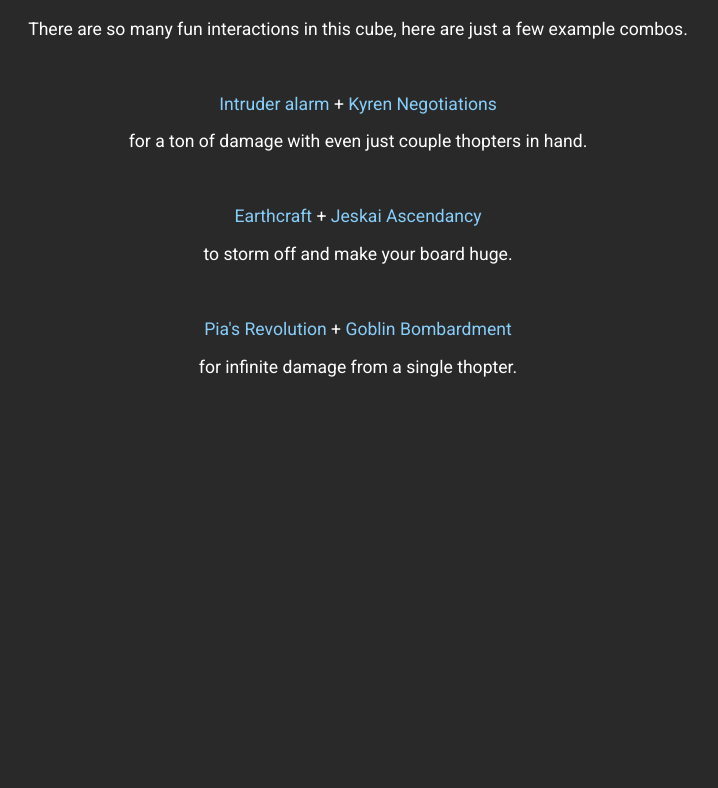
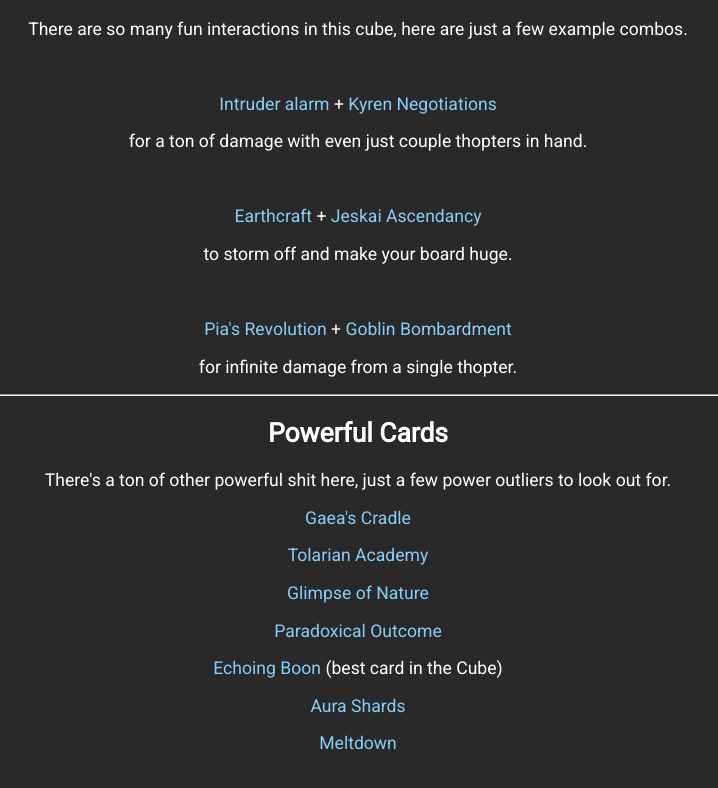
Before and after one commit to ryyyyan-taylor/thopter-cube, a plain HTML site: page index.html in a window 1280 px wide. Shown: the part 2016-2804 px from the top of the page, without its empty margins (282-1000 px from the left). Before the commit the page ends 2410 px from the top, so only its background shows below. Drawn offline with Linux system fonts and the light colour scheme.

Commit message:
minor updates

```diff
--- a/assets/css/main.css
+++ b/assets/css/main.css
@@ -1,3 +1,8 @@
+html {
+    height: auto !important;
+    padding-bottom: 100px !important;
+}
+
 body {
   background-color: rgb(41, 41, 41);
   color: white;
@@ -100,8 +105,8 @@ ul {
 
 /* Hamburger button */
 .hamburger-button {
-  width: 50px;
-  height: 50px;
+  width: 15vw;
+  height: 15vw;
   background-color: #666666;
   border: none;
   border-radius: 50%;
--- a/index.html
+++ b/index.html
@@ -33,7 +33,8 @@
 
     <section id="play"></section>
     <h2>Playing the Cube</h2>
-    <p>This is a standard 360 card, 8 player cube. 40 card decks, anything you don't use is your sideboard, etc., etc.</p>
+    <p>This is a standard 360 card, 8 player cube. 40 card decks, anything you don't use is your sideboard, etc., etc.
+    </p>
 
     <h3>Kill Counts</h3>
     <p>At the end of each game, the winning player takes one Ornithopter that was involved in that kill, and adds a
@@ -74,7 +75,7 @@
             <ul>
                 <li>Recursion</li>
                 <li>Removal</li>
-                <li>Buffs</li>
+                <li>Buff Spells</li>
             </ul>
         </div>
         <div class="column-2">
@@ -84,8 +85,8 @@
                         data-image="https://cards.scryfall.io/normal/front/4/e/4e50ee7c-f2a2-4d49-a1cc-8233fd8dd0c5.jpg?1562143349">Second
                         Sunrise</span></li>
                 <li><span class="hover-text"
-                        data-image="https://cards.scryfall.io/normal/front/7/9/799ed076-4724-47bb-94a0-11b42a9826eb.jpg?1562555850">Faith's
-                        Reward</span></li>
+                        data-image="https://cards.scryfall.io/normal/front/7/f/7fc32f1d-dee7-4f71-a652-26a006e6020a.jpg?1576383976">Sigarda's
+                        Aid</span></li>
                 <li><span class="hover-text"
                         data-image="https://cards.scryfall.io/normal/front/d/9/d9713032-2956-4564-b5f5-2dd16245a4e6.jpg?1572489608">All
                         That Glitters</span></li>
@@ -112,10 +113,12 @@
                         data-image="https://cards.scryfall.io/normal/front/4/e/4e09a443-0a00-458a-b351-8cb188e9218c.jpg?1562636784">Retract</span>
                 </li>
                 <li><span class="hover-text"
-                        data-image="https://cards.scryfall.io/normal/front/7/e/7e55f653-0952-4713-8d43-ca50acff9e3b.jpg?1562596870">Intruder Alarm</span>
+                        data-image="https://cards.scryfall.io/normal/front/7/e/7e55f653-0952-4713-8d43-ca50acff9e3b.jpg?1562596870">Intruder
+                        Alarm</span>
                 </li>
                 <li><span class="hover-text"
-                        data-image="https://cards.scryfall.io/normal/front/8/3/83240eaa-edb4-4bd3-b193-29470cf46828.jpg?1675201601">Force of Will</span>
+                        data-image="https://cards.scryfall.io/normal/front/8/3/83240eaa-edb4-4bd3-b193-29470cf46828.jpg?1675201601">Force
+                        of Will</span>
                 </li>
             </ul>
         </div>
@@ -136,13 +139,16 @@
             <h4>Notable Cards</h4>
             <ul>
                 <li><span class="hover-text"
-                        data-image="https://cards.scryfall.io/normal/front/0/a/0a4ce4a1-65e3-4b40-be35-8fc55a968ec8.jpg?1562700939">Ad Nauseam</span>
+                        data-image="https://cards.scryfall.io/normal/front/0/a/0a4ce4a1-65e3-4b40-be35-8fc55a968ec8.jpg?1562700939">Ad
+                        Nauseam</span>
                 </li>
                 <li><span class="hover-text"
-                        data-image="https://cards.scryfall.io/normal/front/6/d/6d3e3c3a-d351-4d91-8884-312d4b6f540d.jpg?1562917904">Yawgmoth's Will</span>
+                        data-image="https://cards.scryfall.io/normal/front/6/d/6d3e3c3a-d351-4d91-8884-312d4b6f540d.jpg?1562917904">Yawgmoth's
+                        Will</span>
                 </li>
                 <li><span class="hover-text"
-                        data-image="https://cards.scryfall.io/normal/front/3/c/3ca11057-e50a-4817-924a-5bb504d0780f.jpg?1593091873">Bile Blight</span>
+                        data-image="https://cards.scryfall.io/normal/front/3/c/3ca11057-e50a-4817-924a-5bb504d0780f.jpg?1593091873">Bile
+                        Blight</span>
                 </li>
             </ul>
         </div>
@@ -163,13 +169,16 @@
             <h4>Notable Cards</h4>
             <ul>
                 <li><span class="hover-text"
-                        data-image="https://cards.scryfall.io/normal/front/1/7/179e954f-1d90-4ef4-b800-25845cc338e2.jpg?1562052788">Goblin Bombardment</span>
+                        data-image="https://cards.scryfall.io/normal/front/1/7/179e954f-1d90-4ef4-b800-25845cc338e2.jpg?1562052788">Goblin
+                        Bombardment</span>
                 </li>
                 <li><span class="hover-text"
-                        data-image="https://cards.scryfall.io/normal/front/4/b/4b8f32e2-5dc8-4f1b-8a69-d3ae06378ed8.jpg?1587844608">Experimental Frenzy</span>
+                        data-image="https://cards.scryfall.io/normal/front/4/b/4b8f32e2-5dc8-4f1b-8a69-d3ae06378ed8.jpg?1587844608">Experimental
+                        Frenzy</span>
                 </li>
                 <li><span class="hover-text"
-                        data-image="https://cards.scryfall.io/normal/front/c/d/cda40e31-ba99-4565-ad92-7c687ff44bd9.jpg?1561959212">Daretti, Scrap Savant</span>
+                        data-image="https://cards.scryfall.io/normal/front/c/d/cda40e31-ba99-4565-ad92-7c687ff44bd9.jpg?1561959212">Daretti,
+                        Scrap Savant</span>
                 </li>
             </ul>
         </div>
@@ -190,7 +199,8 @@
             <h4>Notable Cards</h4>
             <ul>
                 <li><span class="hover-text"
-                        data-image="https://cards.scryfall.io/normal/front/4/d/4da5a18d-b5d2-4c38-ae04-164f3e1adc6b.jpg?1630616798">Scale Up</span>
+                        data-image="https://cards.scryfall.io/normal/front/4/d/4da5a18d-b5d2-4c38-ae04-164f3e1adc6b.jpg?1630616798">Scale
+                        Up</span>
                 </li>
                 <li><span class="hover-text"
                         data-image="https://cards.scryfall.io/normal/front/6/2/62bc9bff-89bd-4454-a876-53822cf48546.jpg?1576382971">Berserk</span>
@@ -211,10 +221,12 @@
 
     <p>
         <span class="hover-text"
-            data-image="https://cards.scryfall.io/normal/front/7/e/7e55f653-0952-4713-8d43-ca50acff9e3b.jpg?1562596870">Intruder alarm</span>
-            +
+            data-image="https://cards.scryfall.io/normal/front/7/e/7e55f653-0952-4713-8d43-ca50acff9e3b.jpg?1562596870">Intruder
+            alarm</span>
+        +
         <span class="hover-text"
-            data-image="https://cards.scryfall.io/normal/front/0/c/0c263a17-bbc2-433e-93f8-72e57b818322.jpg?1562378967">Kyren Negotiations</span>
+            data-image="https://cards.scryfall.io/normal/front/0/c/0c263a17-bbc2-433e-93f8-72e57b818322.jpg?1562378967">Kyren
+            Negotiations</span>
     </p>
     <p>for a ton of damage with even just couple thopters in hand.</p>
     <br>
@@ -222,22 +234,52 @@
     <p>
         <span class="hover-text"
             data-image="https://cards.scryfall.io/normal/front/9/d/9dda7531-82a1-4f49-8858-601ddbc6e2bc.jpg?1587857352">Earthcraft</span>
-            +
+        +
         <span class="hover-text"
-            data-image="https://cards.scryfall.io/normal/front/c/a/ca9c2522-5606-4bbd-863d-f0ab0a612b4e.jpg?1562793510">Jeskai Ascendancy</span>
+            data-image="https://cards.scryfall.io/normal/front/c/a/ca9c2522-5606-4bbd-863d-f0ab0a612b4e.jpg?1562793510">Jeskai
+            Ascendancy</span>
     </p>
     <p>to storm off and make your board huge.</p>
     <br>
 
     <p>
         <span class="hover-text"
-            data-image="https://cards.scryfall.io/normal/front/5/1/51da6ff6-4d81-488e-83ff-8758f6c7bb9f.jpg?1576381857">Pia's Revolution</span>
-            +
+            data-image="https://cards.scryfall.io/normal/front/5/1/51da6ff6-4d81-488e-83ff-8758f6c7bb9f.jpg?1576381857">Pia's
+            Revolution</span>
+        +
         <span class="hover-text"
-            data-image="https://cards.scryfall.io/normal/front/1/7/179e954f-1d90-4ef4-b800-25845cc338e2.jpg?1562052788">Goblin Bombardment</span>
+            data-image="https://cards.scryfall.io/normal/front/1/7/179e954f-1d90-4ef4-b800-25845cc338e2.jpg?1562052788">Goblin
+            Bombardment</span>
     </p>
     <p>for infinite damage from a single thopter.</p>
 
+    <hr>
+
+    <section id="power"></section>
+    <h2>Powerful Cards</h2>
+    <p>There's a ton of other powerful shit here, just a few power outliers to look out for.</p>
+
+    <p><span class="hover-text"
+            data-image="https://cards.scryfall.io/normal/front/2/5/25b0b816-0583-44aa-9dc5-f3ff48993a51.jpg?1562902898">Gaea's
+            Cradle</span></p>
+    <p><span class="hover-text"
+            data-image="https://cards.scryfall.io/normal/front/a/d/ad7ac9a5-340f-4509-826c-7b9416d47887.jpg?1562931623">Tolarian
+            Academy</span></p>
+    <p><span class="hover-text"
+            data-image="https://cards.scryfall.io/normal/front/1/d/1ddcd76b-a7a1-4ae6-bf4a-f929c6574bdc.jpg?1562757977">Glimpse
+            of Nature</span></p>
+    <p><span class="hover-text"
+            data-image="https://cards.scryfall.io/normal/front/1/7/17e50157-bf49-4c5f-9b8a-bf73484e63a5.jpg?1576381375">Paradoxical
+            Outcome</span></p>
+    <p><span class="hover-text"
+            data-image="https://cards.scryfall.io/normal/front/1/6/165dd3b0-0878-448e-b922-019d0ba372d0.jpg?1681082860">Echoing
+            Boon</span> (best card in the Cube)</p>
+    <p><span class="hover-text"
+            data-image="https://cards.scryfall.io/normal/front/2/1/21ee3588-e512-4391-8f11-b44220c4b972.jpg?1573514986">Aura
+            Shards</span></p>
+    <p><span class="hover-text"
+            data-image="https://cards.scryfall.io/normal/front/1/7/173369d2-dc39-4bfe-a602-b47156570365.jpg?1717013684">Meltdown</span>
+    </p>
 
     <div class="hamburger-menu">
         <button class="hamburger-button" id="hamburger">&#9776;</button>
@@ -246,6 +288,7 @@
             <a href="#play">Play</a>
             <a href="#color">Color Identity</a>
             <a href="#combos">Combos</a>
+            <a href="#power">Powerful Cards</a>
         </nav>
     </div>
 
```
Also changed, not shown: assets/qr.png (added).
